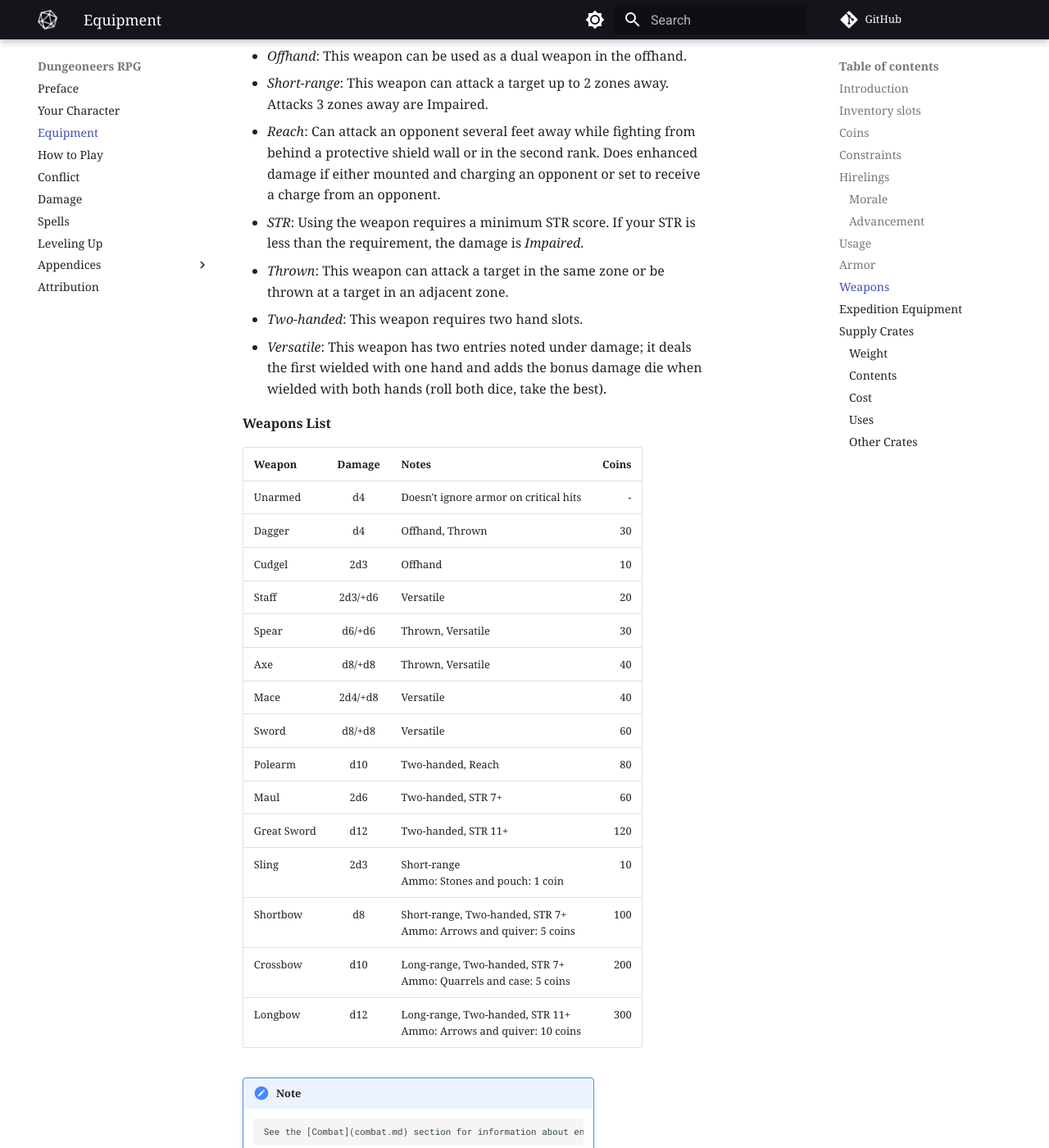
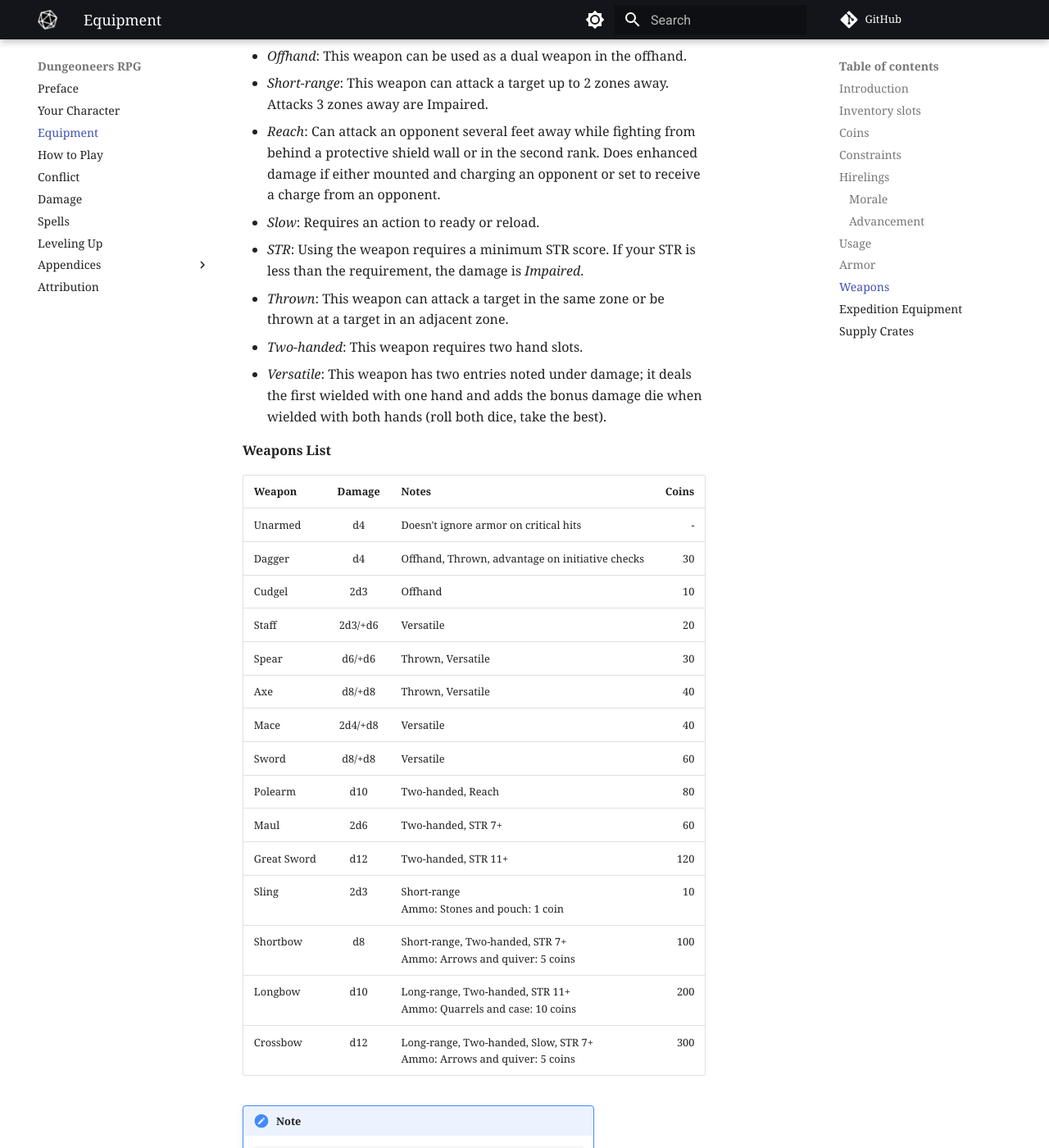
Before and after one commit to joemoose/dungeoneers.d20, an MkDocs documentation site: the page built from docs/equipment.md, in a window 1280 px wide and 1400 px high, scrolled down 4569 px. Shown: the whole window at 82% size. Built offline with MkDocs 1.6.1 and Material for MkDocs 9.7.7, drawn with Linux system fonts in a browser that asks for light colours; comment, search, counter and statistics services are not loaded.

Commit message:
Update equipment.md

```diff
--- a/docs/equipment.md
+++ b/docs/equipment.md
@@ -117,6 +117,7 @@ You can use any weapon as you see fit. Most weapons have characteristics that af
 - *Offhand*: This weapon can be used as a dual weapon in the offhand.
 - *Short-range*: This weapon can attack a target up to 2 zones away. Attacks 3 zones away are Impaired.
 - *Reach*: Can attack an opponent several feet away while fighting from behind a protective shield wall or in the second rank. Does enhanced damage if either mounted and charging an opponent or set to receive a charge from an opponent.
+- *Slow*: Requires an action to ready or reload.
 - *STR*: Using the weapon requires a minimum STR score. If your STR is less than the requirement, the damage is *Impaired*.
 - *Thrown*: This weapon can attack a target in the same zone or be thrown at a target in an adjacent zone.
 - *Two-handed*: This weapon requires two hand slots.
@@ -127,7 +128,7 @@ You can use any weapon as you see fit. Most weapons have characteristics that af
 | Weapon | Damage | Notes | Coins |
 | :----- | :----: | :---- | ---: |
 | Unarmed | d4 | Doesn't ignore armor on critical hits | - |
-| Dagger | d4 | Offhand, Thrown | 30 |
+| Dagger | d4 | Offhand, Thrown, advantage on initiative checks | 30 |
 | Cudgel | 2d3 | Offhand | 10 |
 | Staff | 2d3/+d6 | Versatile | 20 |
 | Spear | d6/+d6 | Thrown, Versatile | 30 |
@@ -139,8 +140,8 @@ You can use any weapon as you see fit. Most weapons have characteristics that af
 | Great Sword | d12 | Two-handed, STR 11+ | 120 |
 | Sling | 2d3 | Short-range<br/>Ammo: Stones and pouch: 1 coin | 10 |
 | Shortbow | d8 | Short-range, Two-handed, STR 7+<br/>Ammo: Arrows and quiver: 5 coins  | 100 |
-| Crossbow | d10 | Long-range, Two-handed, STR 7+<br/>Ammo: Quarrels and case: 5 coins | 200 |
-| Longbow | d12 | Long-range, Two-handed, STR 11+<br/>Ammo: Arrows and quiver: 10 coins | 300 |
+| Longbow | d10 | Long-range, Two-handed, STR 11+<br/>Ammo: Quarrels and case: 10 coins | 200 |
+| Crossbow | d12 | Long-range, Two-handed, Slow, STR 7+<br/>Ammo: Arrows and quiver: 5 coins | 300 |
 
 !!! Note
 		See the [Combat](combat.md) section for information about enhanced damage, impaired damage, and critical hits.
@@ -175,11 +176,11 @@ Use your gear to solve challenges creatively and keep your character adventuring
 
 Equipment supply crates and barrels (hereafter referred to as simply “crates”) can replenish the party’s gear on long expeditions when they’re away from settlements and unable to restock.
 
-### Weight
+**Weight**
 
 Crates are heavy, taking up six inventory slots, and are typically carried on pack animals or in wagons.
 
-### Contents
+**Contents**
 
 Crates contain a specific type of expedition equipment as follows:
 
@@ -190,11 +191,11 @@ Crates contain a specific type of expedition equipment as follows:
 - **Tools Crate** contains repair tools and crafting materials.
 - **Water Barrel** contains refills for a waterskin.
 
-### Cost
+**Cost**
 
 A new crate costs ten times that of the item it contains. For example, a *gear crate* costs 200 coins (10 x 20 coins for one adventuring gear). If a crate does not have a listed item cost, such as crafting and survival crates, the price is 200 coins.
 
-### Uses
+**Uses**
 
 Each crate is assigned a *Usage Die* to track its consumption. A full crate starts with a **d10** usage die.
 
@@ -208,6 +209,6 @@ When a 1 or 2 is rolled on a d4 usage die, the crate is emptied.
 
 	A player takes two healer’s kits from a new medicine crate. The usage die is d10. After removing the first kit, the player rolls an eight on the usage check. The medicine crate’s usage die remains at d10. After taking out the second kit, the player rolls a one. The crate’s usage die now drops to d8.
 
-### Other Crates
+**Other Crates**
 
 Other types of equipment crates could be purchased in larger settlements. For instance, a party planning to equip many soldiers could buy a crate of helmets for 300 coins. After each helmet is handed out, roll the helmet crate’s usage die.
```
